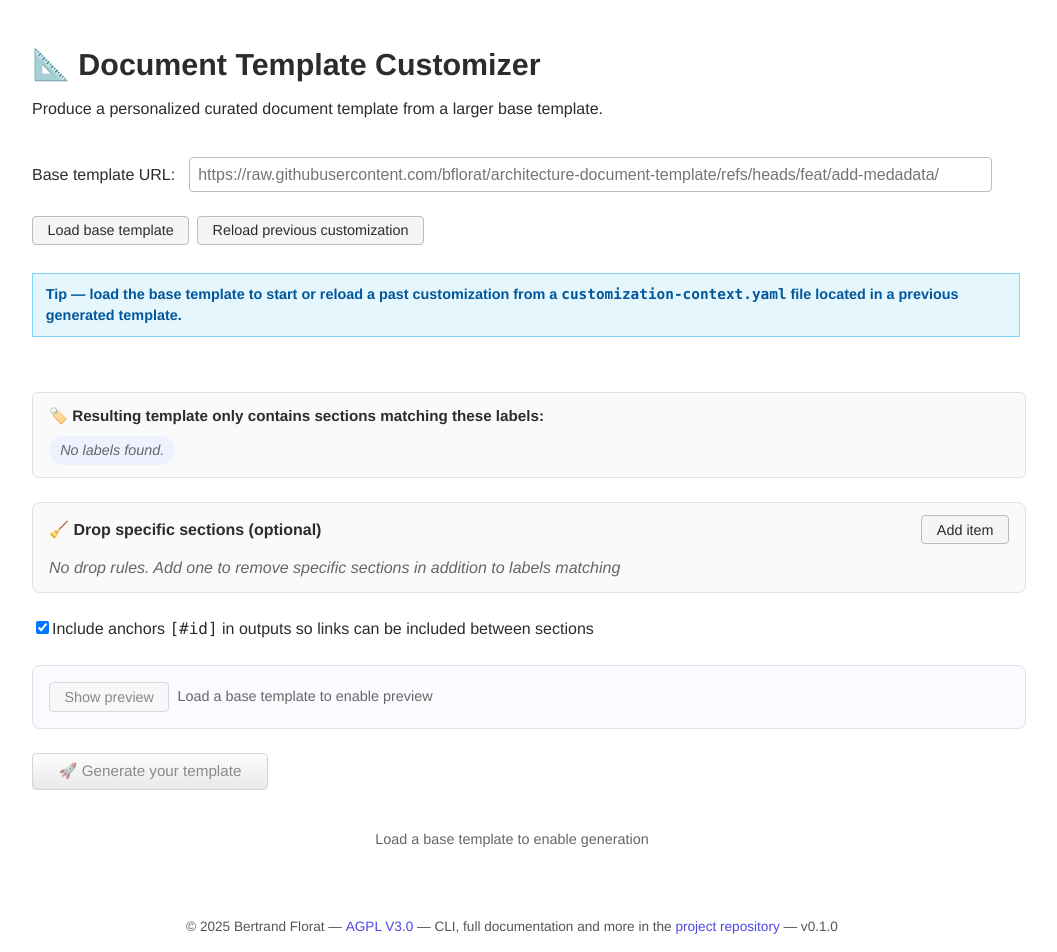
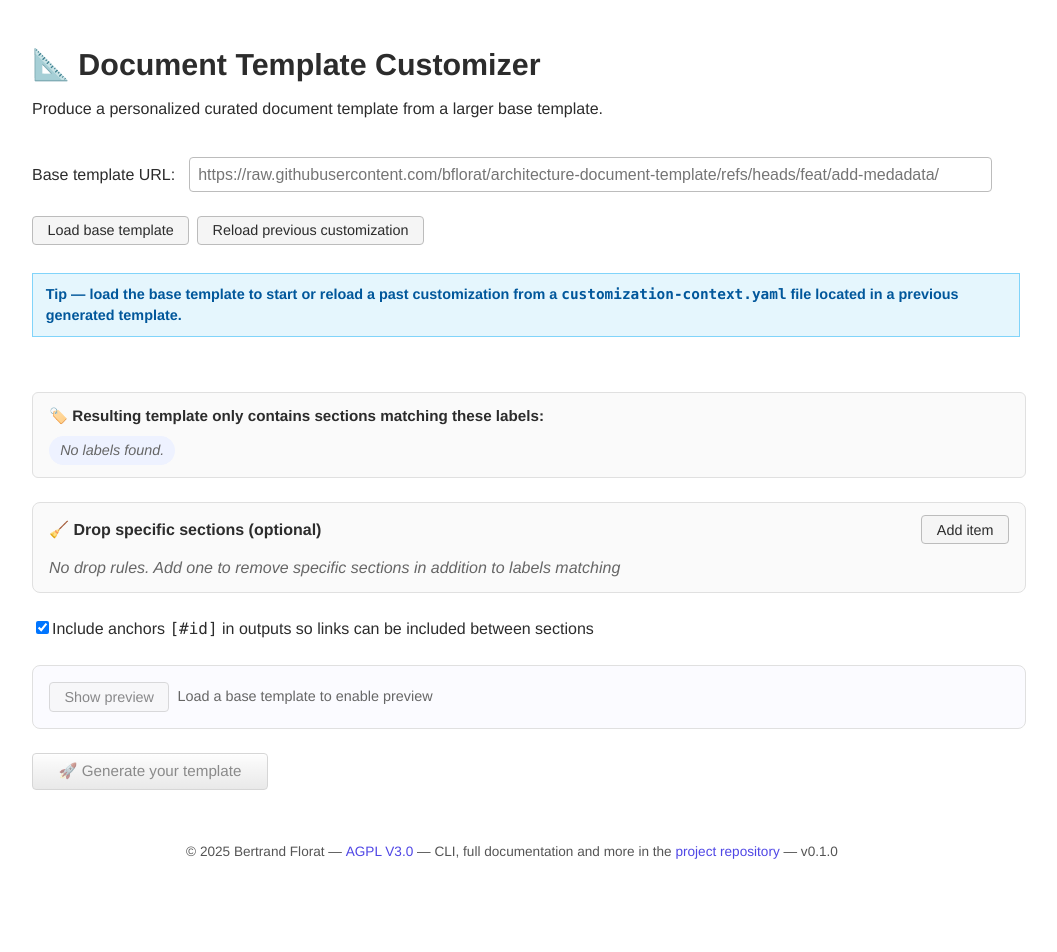
Before and after one commit to bflorat/document-template-customizer, a React (Vite) app: page / in a window 1280 px wide. Shown: the top 952 px of the page, without its empty margins (128-1185 px from the left). After the commit the page ends 911 px from the top, so only its background shows below. Built offline with nearby package versions, Linux system fonts and the light colour scheme.

Commit message:
fix: cleanup message

```diff
--- a/src/App.tsx
+++ b/src/App.tsx
@@ -567,9 +567,6 @@ const App = () => {
         >
           {isGenerating ? '⏳ Generating…' : '🚀 Generate your template'}
         </button>
-        {templateLoadInfo.state !== 'loaded' ? (
-          <p className="disabled-hint">Load a base template to enable generation</p>
-        ) : null}
         {errorMessage ? (
           <p className="alert alert--error">{errorMessage}</p>
         ) : null}
```
